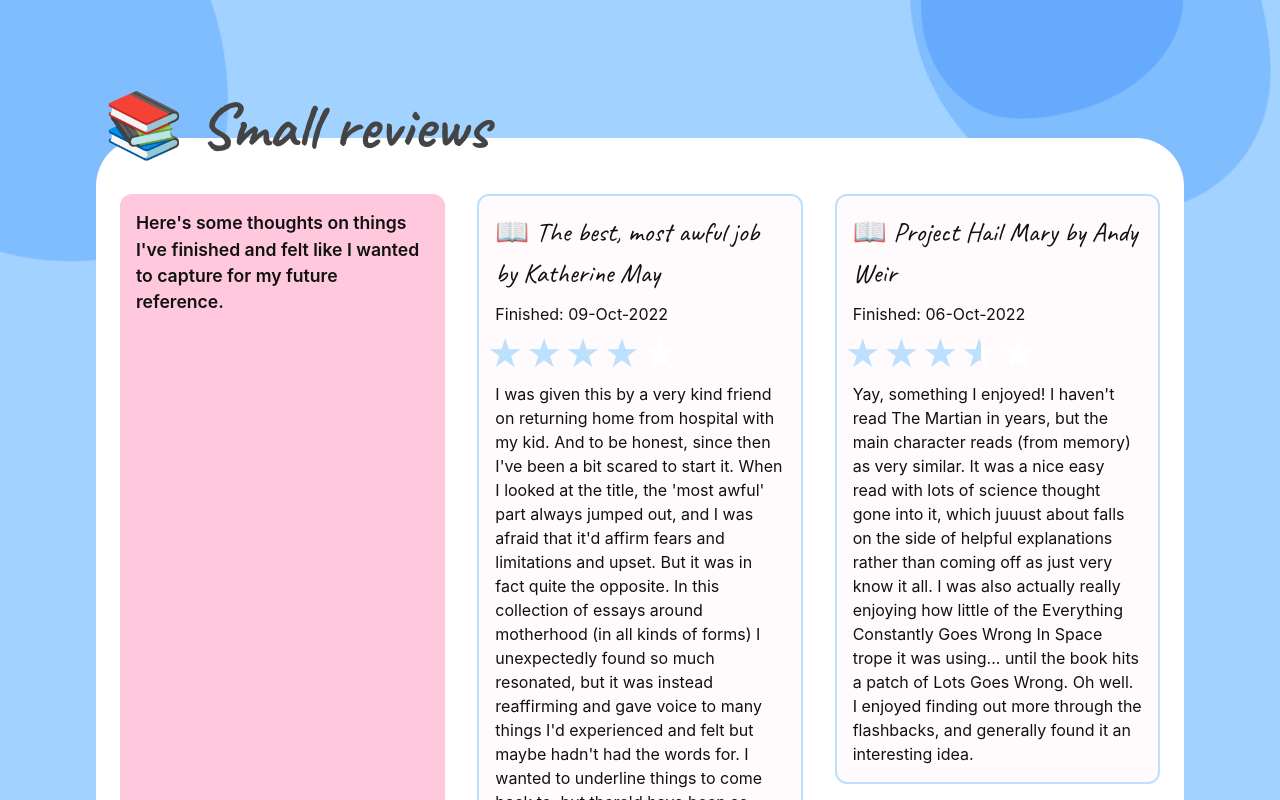
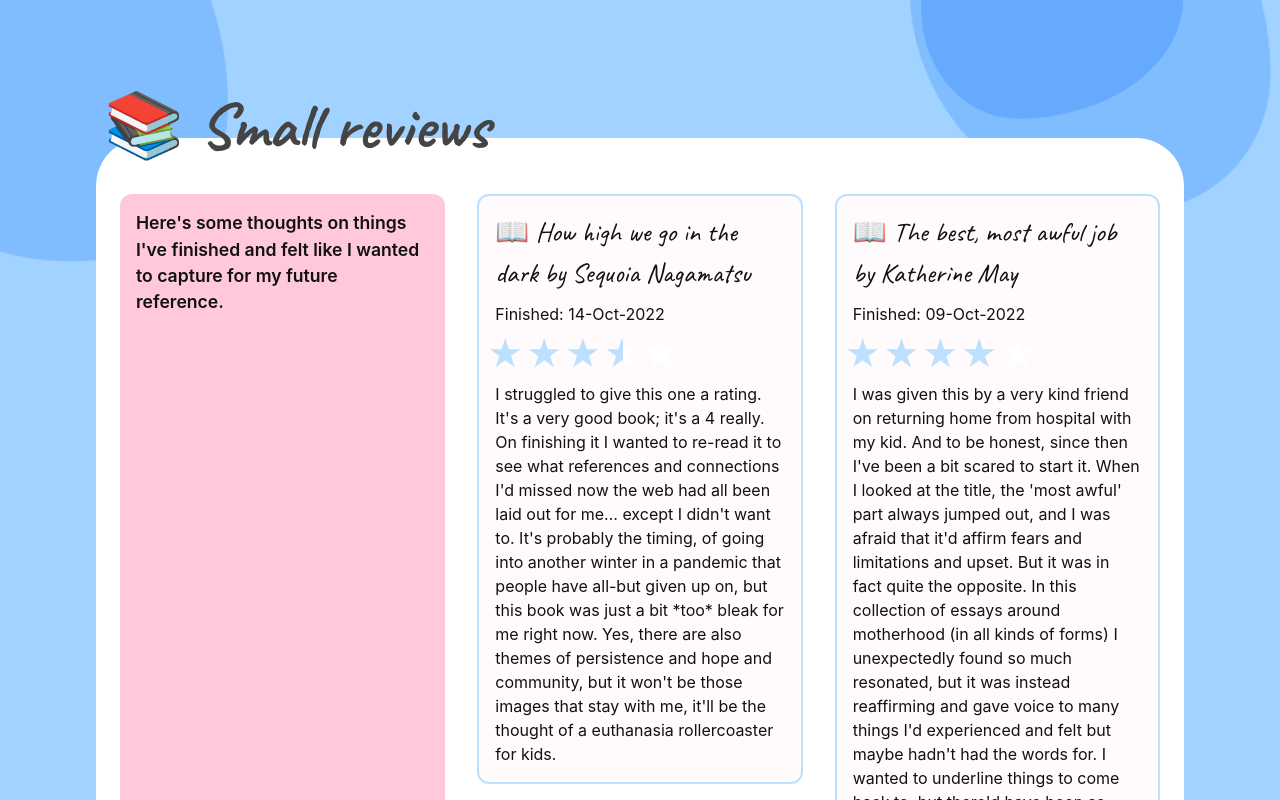
Before and after one commit to greywillfade/small-reviews, a React (Create React App) app: page / in a window 1280 px wide. Shown: the top 800 px of the page. Built offline with nearby package versions, Linux system fonts and the light colour scheme.

Commit message:
Add How high we go

```diff
--- a/src/data.js
+++ b/src/data.js
@@ -1,5 +1,12 @@
 export const reviewData = [
     {
+        title: "How high we go in the dark",
+        author: "Sequoia Nagamatsu",
+        category: "Book",
+        dateFinished: "14-Oct-2022",
+        rating: "3.5",
+        thoughts: "I struggled to give this one a rating. It's a very good book; it's a 4 really. On finishing it I wanted to re-read it to see what references and connections I'd missed now the web had all been laid out for me... except I didn't want to. It's probably the timing, of going into another winter in a pandemic that people have all-but given up on, but this book was just a bit *too* bleak for me right now. Yes, there are also themes of persistence and hope and community, but it won't be those images that stay with me, it'll be the thought of a euthanasia rollercoaster for kids."
+    },{
         title: "The best, most awful job",
         author: "Katherine May",
         category: "Book",
```
